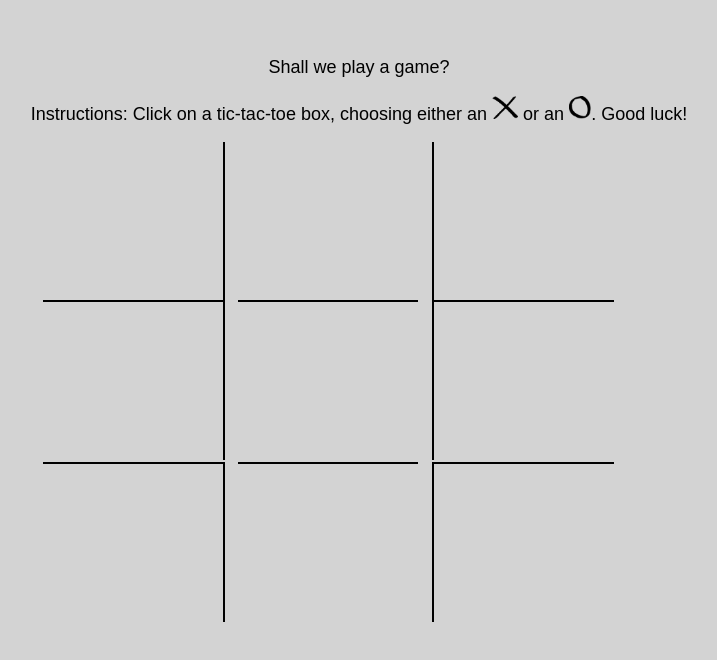
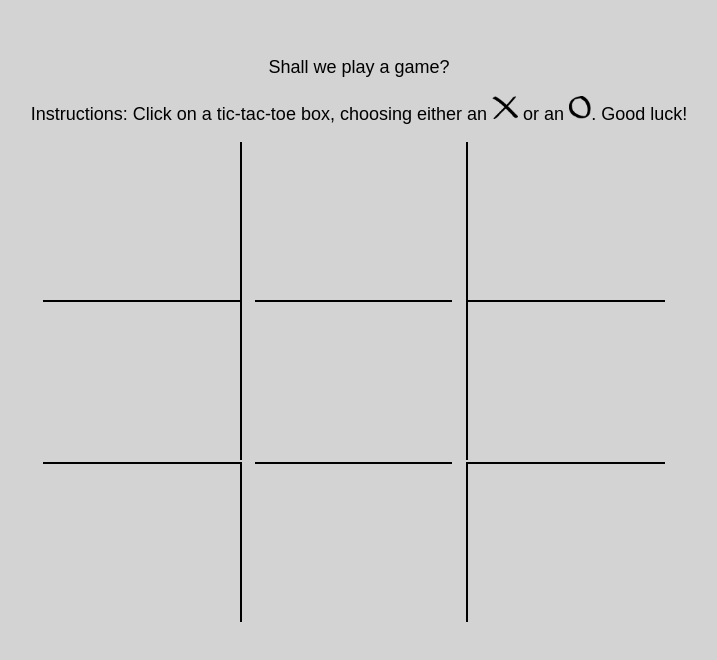
Before and after one commit to danj707/tic-tac-toe, a plain HTML site: page index.html in a window 1280 px wide. Shown: the part 118-778 px from the top of the page, without its empty margins (281-998 px from the left). Drawn offline with nearby package versions, Linux system fonts and the light colour scheme.

Commit message:
Fixed a width problem, wasn't sizing properly.

```diff
--- a/stylesheet.css
+++ b/stylesheet.css
@@ -28,7 +28,7 @@ p {
 div {
     display: inline-block;
     text-align: center;
-    width: 160px;
+    width: 28%;
     margin: 0;
     height: 138px;
     padding: 10px;
```
